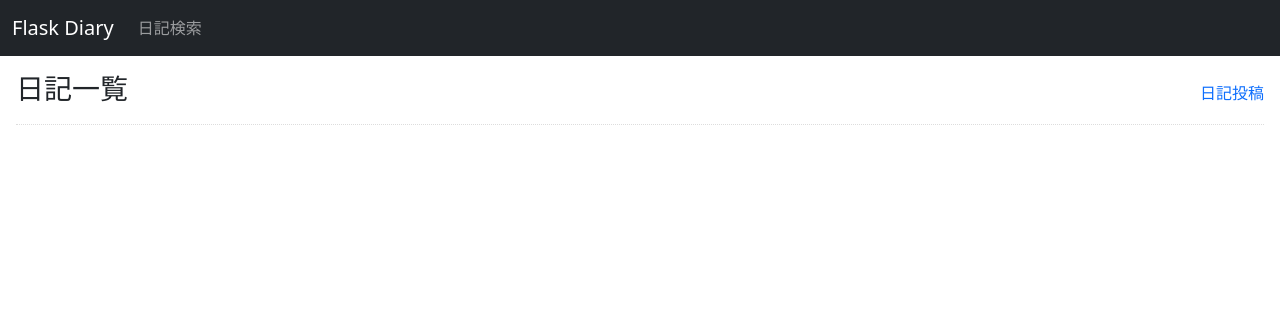
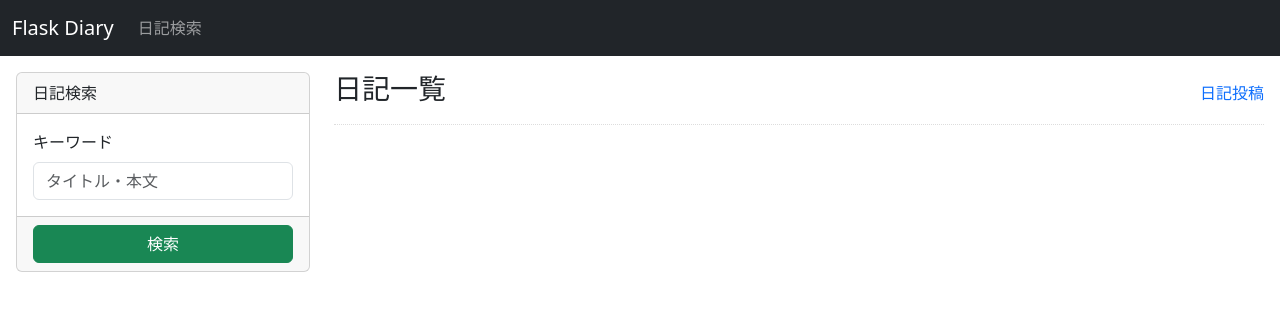
Before and after one commit to heartone/flask_diary, a Flask app: page /diaries/ in a window 1280 px wide. Shown: the top 316 px of the page. Run offline with Flask 3, Linux system fonts and the light colour scheme; the visitor is signed in with stand-in values (Sample User, id 1).

Commit message:
ステップ４完了
- 日記検索
- ページネーション

```diff
--- a/diary/templates/diaries/index.html
+++ b/diary/templates/diaries/index.html
@@ -1,11 +1,24 @@
 {% extends 'layout.html' %}
 {% block body %}
+<div class="row">
+    <div class="col-3">
+        <form action="{{ url_for('diary.index') }}" method="get" class="card">
+            <div class="card-header">日記検索</div>
+            <div class="card-body">
+                <label for="search-keyword" class="form-label">キーワード</label>
+                <input type="search" name="keyword" id="search-keyword" class="form-control" value="{{ request.args.get('keyword') or '' }}" placeholder="タイトル・本文">
+            </div>
+            <div class="card-footer">
+                <button class="btn btn-success w-100">検索</button>
+            </div>
+        </form>
+    </div>
+    <div class="col-9">
         <div class="page-heading">
             <h3>日記一覧</h3>
             <div>
                 <a href="{{ url_for('diary.new') }}">日記投稿</a>
             </div>
-
         </div>
         <div>
             {% for diary in diaries %}
@@ -18,4 +31,15 @@
             </div>
             {% endfor %}
         </div>
+        <ul class="pagination">
+            {% set page = request.args.get('page') | int or 1 %}
+            {% set keyword = request.args.get('keyword') %}
+            {% for p in diaries.iter_pages() %}
+              <li class="page-item{% if page == p %} active{% endif %}">
+                <a class="page-link" href="{{ url_for('diary.index', page=p, keyword=keyword) }} ">{{ p }}</a>
+              </li>
+            {% endfor %}
+          </ul>
+    </div>
+</div>
 {% endblock %}
--- a/diary/templates/layout.html
+++ b/diary/templates/layout.html
@@ -22,7 +22,7 @@
             </div>
         </nav>
     </header>
-    <main class="p-3">
+    <main class="container-fluid p-3">
         {% for category, message in get_flashed_messages(with_categories=True) %}
         <div class="alert alert-{{ category }}">{{ message }}</div>
         {% endfor %}
--- a/diary/views/diaries.py
+++ b/diary/views/diaries.py
@@ -1,4 +1,5 @@
 from flask import render_template, request, url_for, redirect, session, flash, Blueprint
+from sqlalchemy import or_
 from diary import app, login_check
 from lib.db import db
 from lib.models import Diary
@@ -10,12 +11,22 @@ diary = Blueprint('diary', __name__)
 @diary.route('/')
 @login_check
 def index():
+    # リクエストパラメータ
+    keyword = request.args.get('keyword')
+    page = request.args.get('page', default=1, type=int)
+
+    # 日記クエリ
     query = Diary.query.order_by(Diary.created_at.desc())
 
     # 自分の日記のみ取得
     query = query.filter(Diary.user_id == session.get('auth_id'))
 
-    diaries = query.all()
+    # キーワード検索
+    if keyword:
+        word = f'%{keyword}%'
+        query = query.filter(or_(Diary.title.like(word), Diary.content.like(word)))
+
+    diaries = query.paginate(page=page, per_page=10)
     return render_template('diaries/index.html', diaries=diaries)
 
 # 日記詳細画面
@@ -25,7 +36,7 @@ def show(id):
     diary = Diary.query.get(id)
 
     # 認可チェック
-    if diary and diary.user_id != session.get('auth_id'):
+    if not diary or diary.user_id != session.get('auth_id'):
         flash('不正なアクセスです', 'danger')
         return redirect(url_for('diary.index'))
 
@@ -88,7 +99,7 @@ def edit(id):
     diary = Diary.query.get(id)
 
     # 認可チェック
-    if diary and diary.user_id != session.get('auth_id'):
+    if not diary or diary.user_id != session.get('auth_id'):
         flash('不正なアクセスです', 'danger')
         return redirect(url_for('diary.index'))
 
@@ -101,7 +112,7 @@ def update(id):
     diary = Diary.query.get(id)
 
     # 認可チェック
-    if diary and diary.user_id != session.get('auth_id'):
+    if not diary or diary.user_id != session.get('auth_id'):
         flash('不正なアクセスです', 'danger')
         return redirect(url_for('diary.index'))
 
@@ -142,7 +153,7 @@ def delete(id):
     diary = Diary.query.get(id)
 
     # 認可チェック
-    if diary and diary.user_id != session.get('auth_id'):
+    if not diary or diary.user_id != session.get('auth_id'):
         flash('不正なアクセスです', 'danger')
         return redirect(url_for('diary.index'))
 
```
Lines whose indentation alone changed are shown as unchanged.
